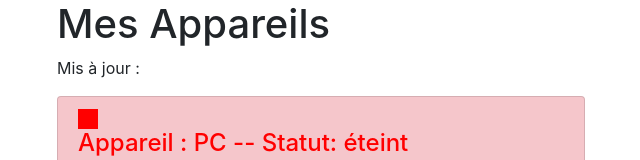
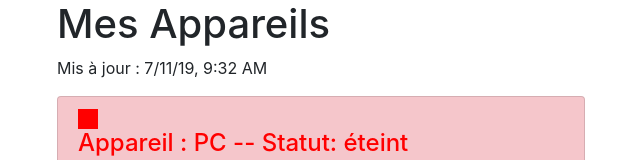
Before and after one commit to HeithemLejmi/Angular-Projects, an Angular app: page / in a window 1280 px wide. Shown: the top 160 px of the page, without its empty margins (13-653 px from the left). Built offline with nearby package versions, Linux system fonts and the light colour scheme.

Commit message:
add the promise instance in app.component in order to apply the async pipe

```diff
--- a/src/app/app.component.ts
+++ b/src/app/app.component.ts
@@ -20,7 +20,14 @@ export class AppComponent {
       status: 'éteint'
     }
   ];
-
+  lastUpdate = new Promise((resolve, reject) => {
+    const date = new Date();
+    setTimeout(
+      () => {
+        resolve(date);
+      }, 2000
+    );
+  });
   isAuth = false;
   constructor() {
     setTimeout(
```
